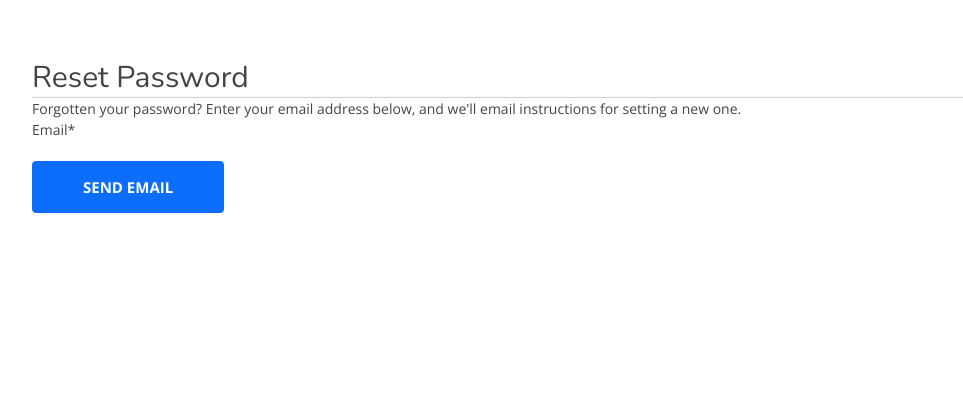
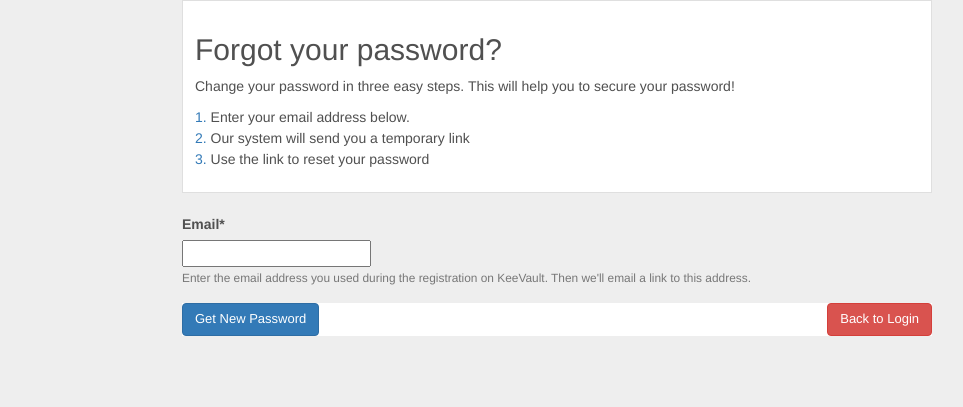
Before and after one commit to emiljoji27/KeeVault, a Django app: page /password_reset/ in a window 1280 px wide. Shown: the top 407 px of the page, without its empty margins (83-1046 px from the left). Run offline with Django 4.2, Linux system fonts and the light colour scheme; some libraries are stand-ins or nearby versions.

Commit message:
password reset success

```diff
--- a/api/views.py
+++ b/api/views.py
@@ -35,9 +35,7 @@ class UserRecordView(APIView):
 
     def get(self, format=None):
         users = User.objects.all()
-        print(users)
         serializer = UserSerializer(users, many=True)
-        print(serializer)
         return Response(serializer.data)
 
     def post(self, request):
@@ -79,7 +77,7 @@ class PasswordView(APIView):
               if j in login_url.split('.'):
                  i['img_url']=logo_url[j]
 
-        return Response(data )
+        return Response(data)
 
 
     def post(self, request):
--- /dev/null
+++ b/static/assets/css/pass_reset.css
@@ -0,0 +1,36 @@
+body {
+    background-position: center;
+    background-color: #eee;
+    background-repeat: no-repeat;
+    background-size: cover;
+    color: #505050;
+    font-family: "Rubik",Helvetica,Arial,sans-serif;
+    font-size: 14px;
+    font-weight: normal;
+    line-height: 1.5;
+    text-transform: none;
+}
+.forgot{
+    background-color: #fff;
+    padding: 12px;
+    border: 1px solid #dfdfdf;
+}
+.padding-bottom-3x {
+    padding-bottom: 72px !important;
+}
+.card-footer{
+    background-color: #fff;
+}
+.btn{
+    font-size: 13px;
+}
+.form-control:focus {
+    color: #495057;
+    background-color: #fff;
+    border-color: #76b7e9;
+    outline: 0;
+    box-shadow: 0 0 0 0px #28a745;
+}
+#GFG:hover {
+    text-decoration: none;
+}
--- a/templates/website/password_reset.html
+++ b/templates/website/password_reset.html
@@ -7,44 +7,43 @@
   <head>
     <meta charset="utf-8">
     <meta content="width=device-width, initial-scale=1.0" name="viewport">
-
     <title>KeeVault</title>
     <meta content="" name="description">
-
     <meta content="" name="keywords">
-
-  <!-- Favicons -->
-  <link href="{% static 'assets/img/favicon.png' %}" rel="icon">
-  <link href="{% static 'assets/img/apple-touch-icon.png' %}" rel="apple-touch-icon">
-
-  <!-- Google Fonts -->
-  <link href="https://fonts.googleapis.com/css?family=Open+Sans:300,300i,400,400i,600,600i,700,700i|Nunito:300,300i,400,400i,600,600i,700,700i|Poppins:300,300i,400,400i,500,500i,600,600i,700,700i" rel="stylesheet">
-
-  <!-- Vendor CSS Files -->
-  <link href="{% static 'assets/vendor/aos/aos.css' %}" rel="stylesheet">
-  <link href="{% static 'assets/vendor/bootstrap/css/bootstrap.min.css' %}" rel="stylesheet">
-  <link href="{% static 'assets/vendor/bootstrap-icons/bootstrap-icons.css' %}" rel="stylesheet">
-  <link href="{% static 'assets/vendor/glightbox/css/glightbox.min.css' %}" rel="stylesheet">
-  <link href="{% static 'assets/vendor/remixicon/remixicon.css' %}" rel="stylesheet">
-  <link href="{% static 'assets/vendor/swiper/swiper-bundle.min.css' %}" rel="stylesheet">
-  <link rel="stylesheet" href="https://www.w3schools.com/w3css/4/w3.css">
-
-  <!-- Template Main CSS File -->
-  <link href="{% static 'assets/css/style.css' %}" rel="stylesheet">
-  <link href="{% static 'assets/css/entry_style.css' %}" rel="stylesheet">
+    <link href="//maxcdn.bootstrapcdn.com/bootstrap/3.3.0/css/bootstrap.min.css" rel="stylesheet" id="bootstrap-css">
+    <link rel="stylesheet" href="https://maxcdn.bootstrapcdn.com/font-awesome/4.5.0/css/font-awesome.min.css">
+    <link href="{% static 'assets/css/pass_reset.css' %}" rel="stylesheet">
+    <script src="//maxcdn.bootstrapcdn.com/bootstrap/3.3.0/js/bootstrap.min.js"></script>
+    <script src="//code.jquery.com/jquery-1.11.1.min.js"></script>
  </head>
 
-
  <body>
-	<!--Reset Password-->
-	<div class="container p-5">
-  	 	<h2 class="font-weight-bold mt-3">Reset Password</h2>
-		<hr>
-		<p>Forgotten your password? Enter your email address below, and we'll email instructions for setting a new one.</p>
-        <form method="POST">
+    <div class="container padding-bottom-3x mb-2 mt-5">
+       <div class="row justify-content-center" style="display: flex;justify-content: center;">
+          <div class="col-lg-8 col-md-10">
+             <div class="forgot">
+                <h2>Forgot your password?</h2>
+                <p>Change your password in three easy steps. This will help you to secure your password!</p>
+                <ol class="list-unstyled">
+                   <li><span class="text-primary text-medium">1. </span>Enter your email address below.</li>
+                   <li><span class="text-primary text-medium">2. </span>Our system will send you a temporary link</li>
+                   <li><span class="text-primary text-medium">3. </span>Use the link to reset your password</li>
+                </ol>
+             </div>
+             <form class="card mt-4" method="POST">
+                <div class="card-body">
+                   <div class="form-group">
+                      <br>
                       {% csrf_token %}
-            {{ password_reset_form|crispy }}
-            <button class="btn btn-primary" type="submit">Send email</button>
+                      {{ password_reset_form|crispy }} <small class="form-text text-muted">Enter the email address you used during the registration on KeeVault. Then we'll email a link to this address.</small>
+                   </div>
+                </div>
+                <div class="card-footer">
+                   <button class="btn btn-primary" type="submit">Get New Password</button>
+                   <button class="btn btn-danger" style="float: right;"><a id = "GFG" style="color: white" href="{%url 'log_in'%}">Back to Login</a></button>
+                </div>
              </form>
           </div>
+       </div>
+    </div>
  </body>
--- a/templates/website/password_reset_email.txt
+++ b/templates/website/password_reset_email.txt
@@ -5,7 +5,7 @@ We received a request to reset the password for your account for this email addr
 
 {{ protocol }}://{{ domain }}{% url 'password_reset_confirm' uidb64=uid token=token %}
 
-This link can only be used once. If you need to reset your password again, please visit {{ protocol }}://{{domain}} and request another reset.
+This link can only be used once. If you need to reset your password again, please visit {{ protocol }}://{{domain}}/password_reset and request another reset.
 
 If you did not make this request, you can simply ignore this email.
 
--- a/website/views.py
+++ b/website/views.py
@@ -25,7 +25,6 @@ from django.db.models.query_utils import Q
 from django.utils.http import urlsafe_base64_encode
 from django.contrib.auth.tokens import default_token_generator
 from django.utils.encoding import force_bytes
-
 
 logo_url={
     'google':'https://www.freepnglogos.com/uploads/google-logo-png/google-logo-png-suite-everything-you-need-know-about-google-newest-0.png',
@@ -150,7 +149,6 @@ def delete_entry(request,pk):
     a.delete()
     return redirect('dashboard')
 
-
 def password_reset_request(request):
 	if request.method == "POST":
 		password_reset_form = PasswordResetForm(request.POST)
@@ -163,16 +161,16 @@ def password_reset_request(request):
 					email_template_name = "website/password_reset_email.txt"
 					c = {
 					"email":user.email,
-					'domain':'127.0.0.1:8000',
+					'domain':'keevault.herokuapp.com',
 					'site_name': 'Website',
 					"uid": urlsafe_base64_encode(force_bytes(user.pk)),
 					"user": user,
 					'token': default_token_generator.make_token(user),
-					'protocol': 'http',
+					'protocol': 'https',
 					}
 					email = render_to_string(email_template_name, c)
 					try:
-						send_mail(subject, email, 'keevault-support@gmail.com' , [user.email], fail_silently=False)
+						send_mail(subject, email, 'keevault@outlook.com' , [user.email], fail_silently=False)
 					except BadHeaderError:
 						return HttpResponse('Invalid header found.')
 					return redirect ("/password_reset/done/")
```
Also changed, not shown: KeeVault/settings.py (+7 -5 lines), api/serializers.py (+3 -4 lines), templates/website/password_reset_confirm.html (+36 -14 lines), templates/website/password_reset_done.html (+32 -6 lines), api/permissions.py (line endings or trailing spaces), db.sqlite3. Lines whose indentation alone changed are shown as unchanged.
